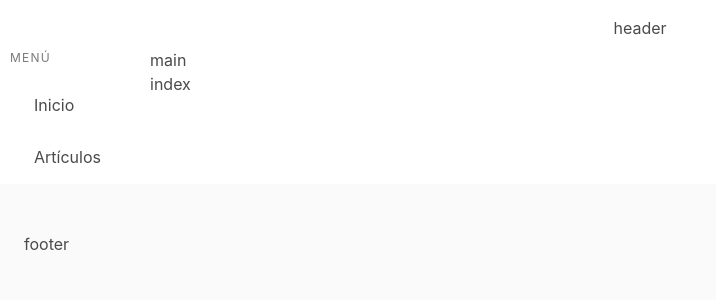
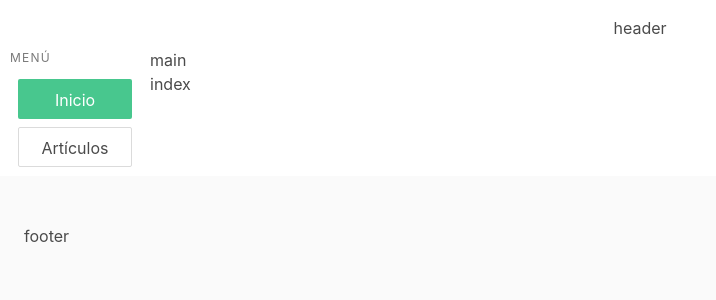
Before and after one commit to alexvkcr/shop, a Vue app in the folder shop/: page / in a window 1280 px wide. Shown: the top 300 px of the page, without its empty margins (0-716 px from the left). Built offline with nearby package versions, Linux system fonts and the light colour scheme.

Commit message:
feature: side buttons lighten when at their path

```diff
--- a/shop/package.json
+++ b/shop/package.json
@@ -31,7 +31,9 @@
       "plugin:vue/essential",
       "eslint:recommended"
     ],
-    "rules": {},
+    "rules": {
+      "no-console": "off"
+    },
     "parserOptions": {
       "parser": "babel-eslint"
     }
--- a/shop/src/components/SideBar.vue
+++ b/shop/src/components/SideBar.vue
@@ -2,19 +2,30 @@
   <div id="SideBar">
     <b-menu>
       <b-menu-list label="Menú">
-        <router-link to="/"><b-menu-item label="Inicio"></b-menu-item></router-link>
-        <router-link to="/items"><b-menu-item label="Artículos"></b-menu-item></router-link>
+        <div class="category">
+          <b-button tag="router-link" to="/" v-bind:type="{'is-success': atHome}">Inicio</b-button>
+        </div>
+        <div class="category">
+          <b-button tag="router-link" to="/items" v-bind:type="{'is-success': atItems}">Artículos</b-button>
+        </div>
       </b-menu-list>
     </b-menu>
   </div>
 </template>
 
 <script>
-
-
 export default {
-  name: 'SideBar'
-}
+  name: "SideBar",
+  methods: {
+    clickMe() {
+      console.log("Clicked!!");
+    }
+  },
+  computed: {
+    atHome(){ return this.$route.path == "/"},
+    atItems(){ return this.$route.path == "/items"}
+  }
+};
 </script>
 
 <style>
@@ -22,8 +33,12 @@ export default {
   padding: 1px 10px;
 }
 
+.category{
+  margin: 1vh
+}
+
 @media screen and (max-width: 490px) {
-  #SideBar{
+  #SideBar {
     display: none;
   }
 }
```
